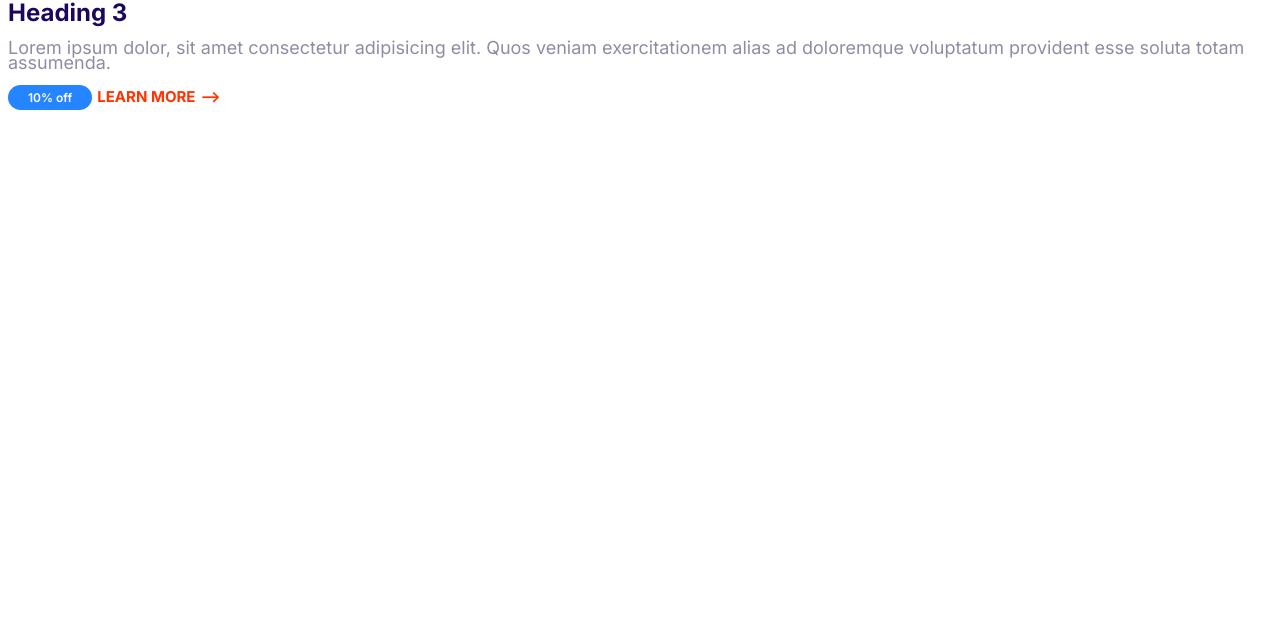
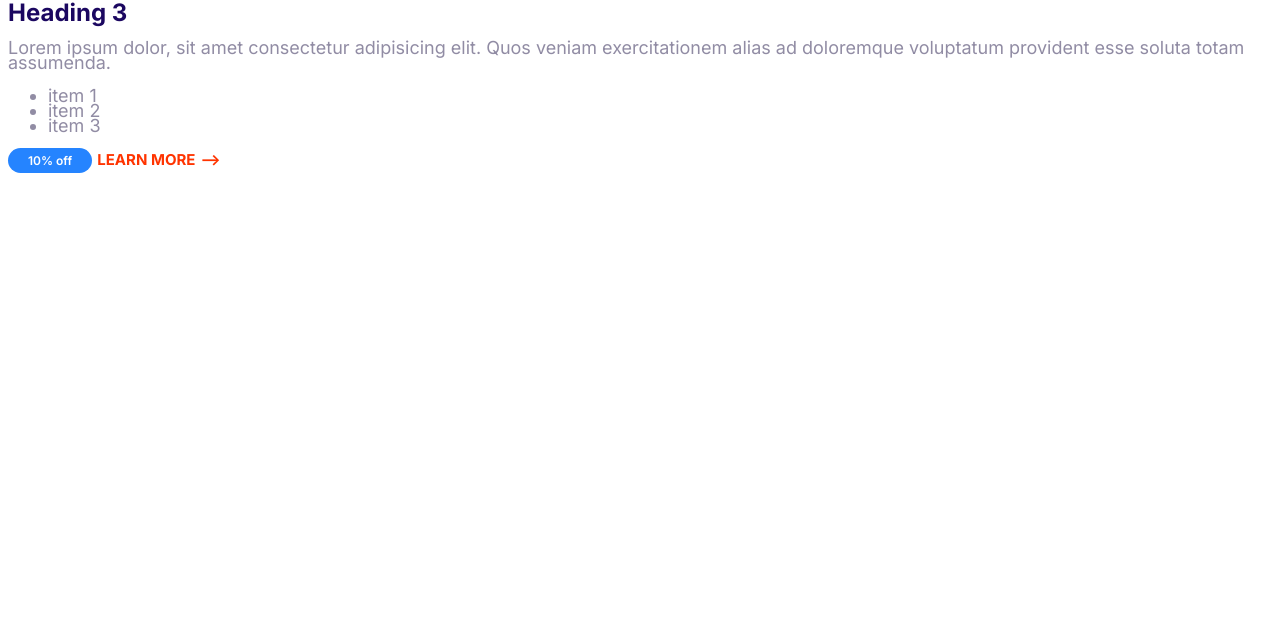
Before and after one commit to luhasxd/Moshify, a plain HTML site: page index.html in a window 1280 px wide. Shown: the part 165-800 px from the top of the page. Drawn offline with Linux system fonts and the light colour scheme.

Commit message:
Creating lists.

```diff
--- a/index.html
+++ b/index.html
@@ -22,6 +22,11 @@
       exercitationem alias ad doloremque voluptatum provident esse soluta totam
       assumenda.
     </p>
+    <ul class="list list--inline">
+      <li class="list__item">item 1</li>
+      <li class="list__item">item 2</li>
+      <li class="list__item">item 3</li>
+    </ul>
     <span class="badge badge--primary badge--small">10% off</span>
     <a href="#" class="link-arrow">Learn More</a>
   </body>
```
